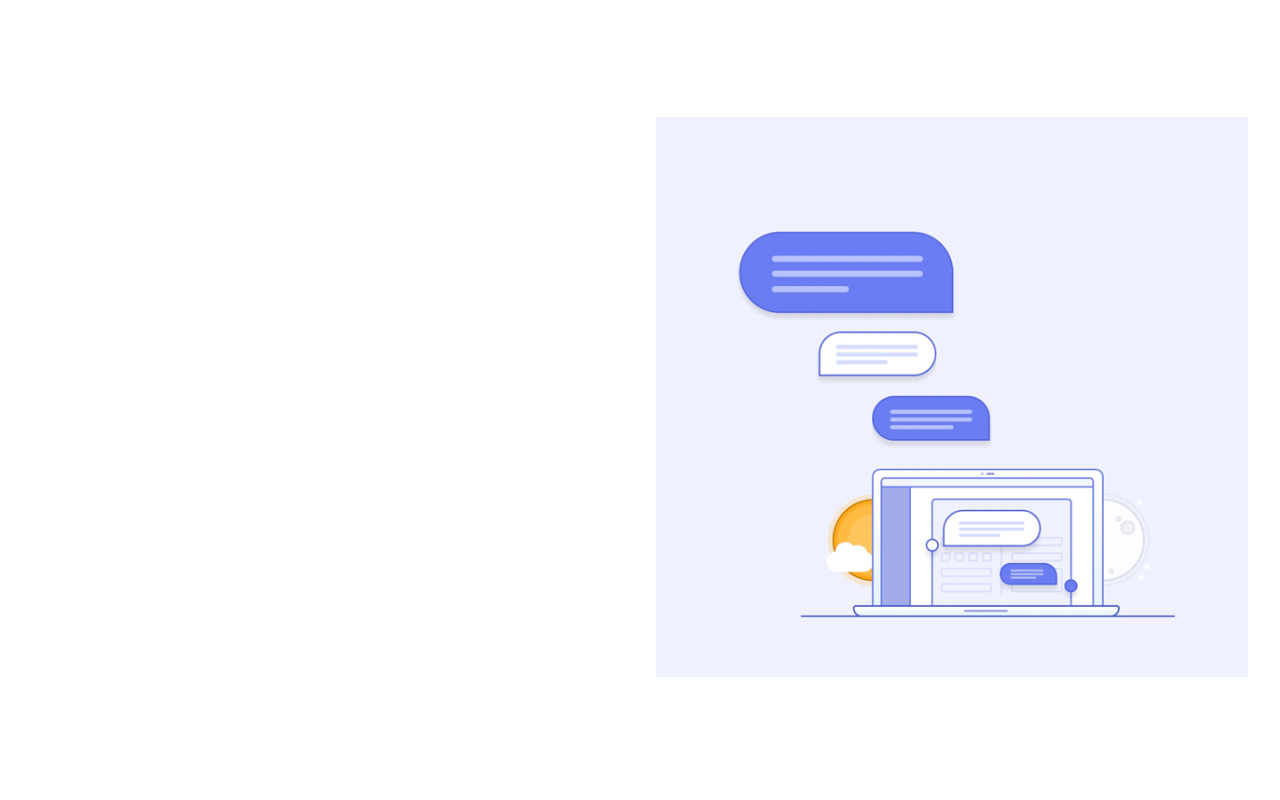
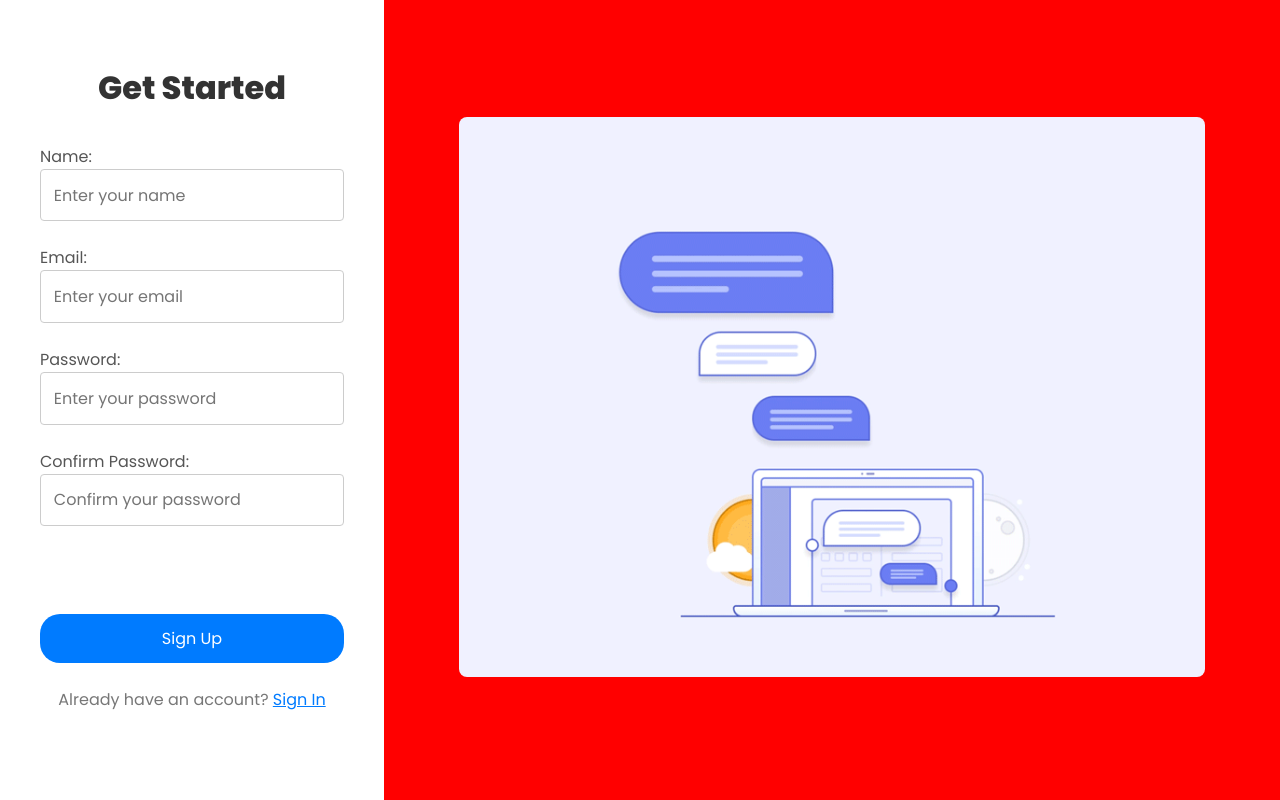
Before and after one commit to dinexh/SynText, a React (Create React App) app in the folder app/: page /auth in a window 1280 px wide. Built offline with nearby package versions, Linux system fonts and the light colour scheme; the HTML template or start-up script is replaced by a standard one.

Commit message:
css half done for auth page | google login trying

```diff
--- a/app/package.json
+++ b/app/package.json
@@ -3,6 +3,7 @@
   "version": "0.1.0",
   "private": true,
   "dependencies": {
+    "@react-oauth/google": "^0.12.1",
     "@testing-library/jest-dom": "^5.17.0",
     "@testing-library/react": "^13.4.0",
     "@testing-library/user-event": "^13.5.0",
--- a/app/src/pages/auth/auth.css
+++ b/app/src/pages/auth/auth.css
@@ -1,32 +1,106 @@
-.auth-container{
-    min-height: 100vh;
+.auth-container {
+    /* min-height: 100vh; */
+    height: 100vh;
     display: flex;
     justify-content: center;
     align-items: center;
     width: 100%;
+    /* background-color: #f7f7f7; */
 }
-.auth-container-in{
+.auth-container-in {
+    /* height: 100vh; */
     width: 100%;
-    padding: 1rem;
+    /* padding: 0.5rem; */
     display: flex;
     justify-content: space-between;
     align-items: center;
+    background-color: #fff;
+    /* border-radius: 8px; */
+    /* border: #0056b3; */
+    /* border: 2px solid red; */
 }
-.auth-container-in-one{
-    width: 50%;
+.auth-container-in-one {
+    /* border: 2px solid red; */
+    width: 30%;
+    display: flex;
+    height: 100vh;
+    padding: 1.5rem;
+    justify-content: center;
+    align-items: center;
+    flex-direction: column;
+    /* border-right: 2px solid grey ; */
+}
+.auth-container-in-two {
+    height: 100vh;
+    padding: 1rem;
+    width: 70%;
     display: flex;
     justify-content: center;
     align-items: center;
+    background-color: red;
 }
-.auth-container-in-two{
-    padding: 1rem;
-    width: 50%;
-    display: flex;
-    justify-content: center;
-    align-items: center;
-}
-.AuthImage{
+.AuthImage {
     width: 100%;
     height: 70vh;
     object-fit: cover;
+    border-radius: 8px;
 }
+.auth-group-form {
+    width: 100%;
+    padding: 1rem;
+}
+.auth-form-heading {
+    margin-bottom: 2rem;
+    text-align: center;
+}
+.auth-form-heading h1 {
+    font-size: 2rem;
+    font-weight: 800;
+    color: #333;
+}
+.auth-form-group {
+    margin-bottom: 1.5rem;
+    /* border: 2px solid red; */
+    /* padding: 0.3rem; */
+}
+.auth-form-group label {
+    margin-bottom: 0.5rem;
+    font-size: 1rem;
+    font-weight: 400;
+    color: #555;
+}
+.auth-form-group input {
+    width: 100%;
+    padding: 0.8rem;
+    border: 1px solid #ccc;
+    border-radius: 4px;
+    font-size: 1rem;
+    color: #333;
+}
+.auth-form-group button {
+    width: 100%;
+    padding: 0.75rem;
+    background-color: #007bff;
+    border: none;
+    border-radius: 20px;
+    color: #fff;
+    font-size: 1rem;
+    cursor: pointer;
+}
+.auth-form-group button:hover {
+    background-color: #0056b3;
+}
+.auth-form-group p {
+    text-align: center;
+    font-size: 1rem;
+    font-weight: 400;
+    color: #777;
+}
+.auth-toggle {
+    color: #007bff;
+    cursor: pointer;
+    text-decoration: underline;
+}
+.auth-toggle:hover {
+    color: #0056b3;
+}
--- a/app/src/pages/auth/auth.jsx
+++ b/app/src/pages/auth/auth.jsx
@@ -1,20 +1,105 @@
 import './auth.css';
-import React from 'react';
+import React, { useState } from 'react';
 import authImage from "../../Assets/auth-gif-2.gif";
+import { GoogleOAuthProvider, GoogleLogin } from '@react-oauth/google';
+
+const clientId = '735121826418-5b8939n6t7tj8e6d2eiesn1rhcvivfs2.apps.googleusercontent.com';
+
 const Auth = () => {
+  const [isSignIn, setIsSignIn] = useState(false);
+
+  const toggleForm = () => {
+    setIsSignIn(!isSignIn);
+  };
+
+  const handleGoogleSuccess = (credentialResponse) => {
+    console.log('Google Sign-In Success:', credentialResponse);
+  };
+
+  const handleGoogleFailure = (error) => {
+    console.error('Google Sign-In Error:', error);
+  };
+
   return (
+    <GoogleOAuthProvider clientId= {clientId}>
       <div className="auth-container">
         <div className="auth-container-in">
           <div className="auth-container-in-one">
+            <div className="auth-group-form">
+              {isSignIn ? (
+                // Sign In Form
+                <form>
+                  <div className="auth-form-heading">
+                    <h1>Sign In</h1>
+                  </div>
+                  <div className="auth-form-group">
+                    <label htmlFor="email-signin">Email:</label>
+                    <input id="email-signin" type="email" placeholder="Enter your email" />
+                  </div>
+                  <div className="auth-form-group">
+                    <label htmlFor="password-signin">Password:</label>
+                    <input id="password-signin" type="password" placeholder="Enter your password" />
+                  </div>
+                  <div className="auth-form-group">
+                    <button type="submit">Sign In</button>
+                  </div>
+                  <div className="auth-form-group">
+                    <p>Don't have an account? <span className="auth-toggle" onClick={toggleForm}>Sign Up</span></p>
+                  </div>
+                  <div className="auth-form-group">
+                    <GoogleLogin
+                      onSuccess={handleGoogleSuccess}
+                      onError={handleGoogleFailure}
+                    />
+                  </div>
+                </form>
+              ) : (
+                // Sign Up Form
+                <form>
+                  <div className="auth-form-heading">
+                    <h1>Get Started</h1>
+                  </div>
+                  <div className="auth-form-group">
+                    <label htmlFor="name">Name:</label>
+                    <input id="name" type="text" placeholder="Enter your name" />
+                  </div>
+                  <div className="auth-form-group">
+                    <label htmlFor="email-signup">Email:</label>
+                    <input id="email-signup" type="email" placeholder="Enter your email" />
+                  </div>
+                  <div className="auth-form-group">
+                    <label htmlFor="password-signup">Password:</label>
+                    <input id="password-signup" type="password" placeholder="Enter your password" />
+                  </div>
+                  <div className="auth-form-group">
+                    <label htmlFor="confirm-password">Confirm Password:</label>
+                    <input id="confirm-password" type="password" placeholder="Confirm your password" />
+                  </div>
+                  <div className="auth-form-group">
+                    <GoogleLogin
+                      onSuccess={handleGoogleSuccess}
+                      onError={handleGoogleFailure}
+                    />
+                  </div>
+                  <div className="auth-form-group">
+                    <button type="submit">Sign Up</button>
+                  </div>
+                  <div className="auth-form-group">
+                    <p>Already have an account? <span className="auth-toggle" onClick={toggleForm}>Sign In</span></p>
+                  </div>
+                </form>
+              )}
+            </div>
+          </div>
 
-                    </div>
           <div className="auth-container-in-two">
             <div className="auth-container-two-image">
-                            <img src={authImage} className='AuthImage' alt="" />
+              <img src={authImage} className='AuthImage' alt="Authentication" />
             </div>
           </div>
         </div>
       </div>
+    </GoogleOAuthProvider>
   );
 }
 
```
Also changed, not shown: 2 other files (tests, documents, lock files or other folders). Lines whose indentation alone changed are shown as unchanged.
